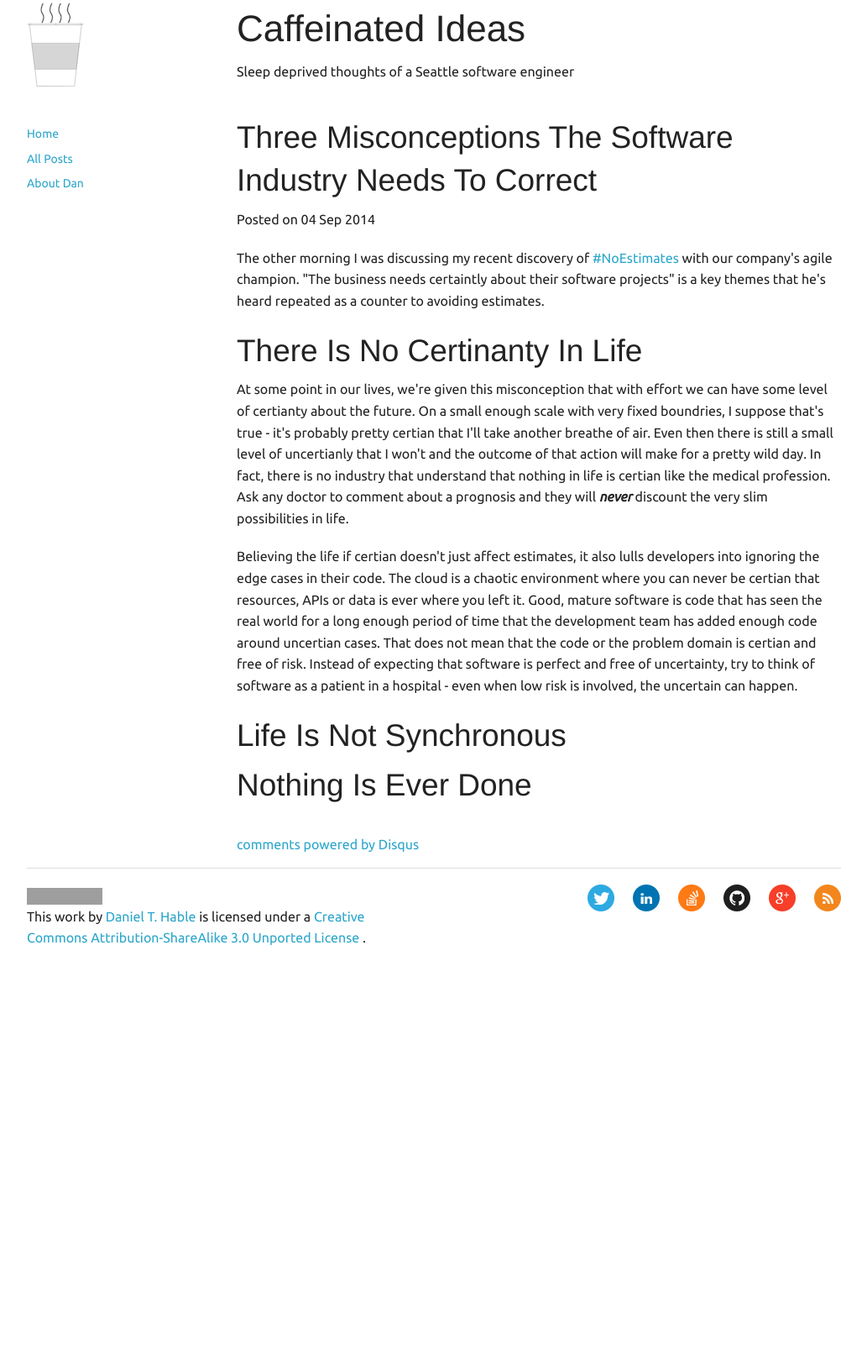
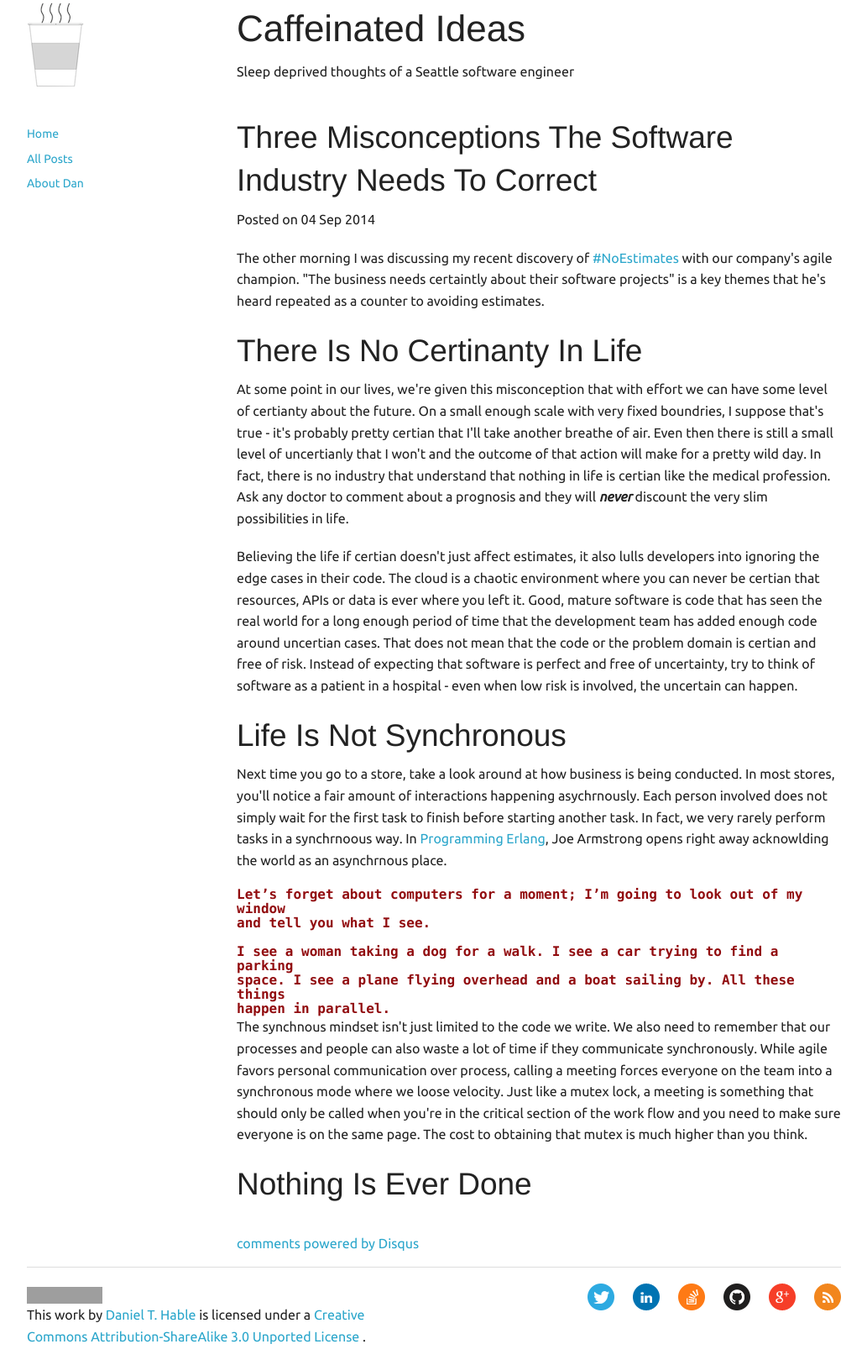
Before and after one commit to dhable/caffeinatedideas.com, a Jekyll site: the page built from _posts/2014-09-04-three-misconceptions-the-software-industry-needs-to-correct.md, in a window 1280 px wide. Shown: the whole page at 84% size, without its empty margins (123-1156 px from the left). Built offline with Jekyll 4.4.1, drawn with Linux system fonts in a browser that asks for light colours; nearby versions of some CDN libraries; comment, search, counter and statistics services are not loaded; before the commit the page ends 1150 px from its top, so only the background shows below that; grey boxes are pictures that could not be loaded.

Commit message:
completed second section

```diff
--- a/_posts/2014-09-04-three-misconceptions-the-software-industry-needs-to-correct.md
+++ b/_posts/2014-09-04-three-misconceptions-the-software-industry-needs-to-correct.md
@@ -28,7 +28,23 @@ try to think of software as a patient in a hospital - even when low risk is invo
 
 ## Life Is Not Synchronous
 
+Next time you go to a store, take a look around at how business is being conducted. In most stores, you\'ll notice a fair amount of interactions
+happening asychrnously. Each person involved does not simply wait for the first task to finish before starting another task. In fact, we very
+rarely perform tasks in a synchrnoous way. In [Programming Erlang][erlang-book], Joe Armstrong opens right away acknowlding the world as an
+asynchrnous place.
 
+	Let’s forget about computers for a moment; I’m going to look out of my window
+	and tell you what I see.
+
+	I see a woman taking a dog for a walk. I see a car trying to find a parking
+	space. I see a plane flying overhead and a boat sailing by. All these things
+	happen in parallel.
+
+The synchnous mindset isn\'t just limited to the code we write. We also need to remember that our processes and people can also waste a lot
+of time if they communicate synchronously. While agile favors personal communication over process, calling a meeting forces everyone on the
+team into a synchronous mode where we loose velocity. Just like a mutex lock, a meeting is something that should only be called when you\'re
+in the critical section of the work flow and you need to make sure everyone is on the same page. The cost to obtaining that mutex is much
+higher than you think.
 
 ## Nothing Is Ever Done
 
@@ -36,3 +52,4 @@ try to think of software as a patient in a hospital - even when low risk is invo
 
 
 [NoEstimates]: http://noestimates.org/blog/
+[erlang-book]: https://pragprog.com/book/jaerlang2/programming-erlang
```
